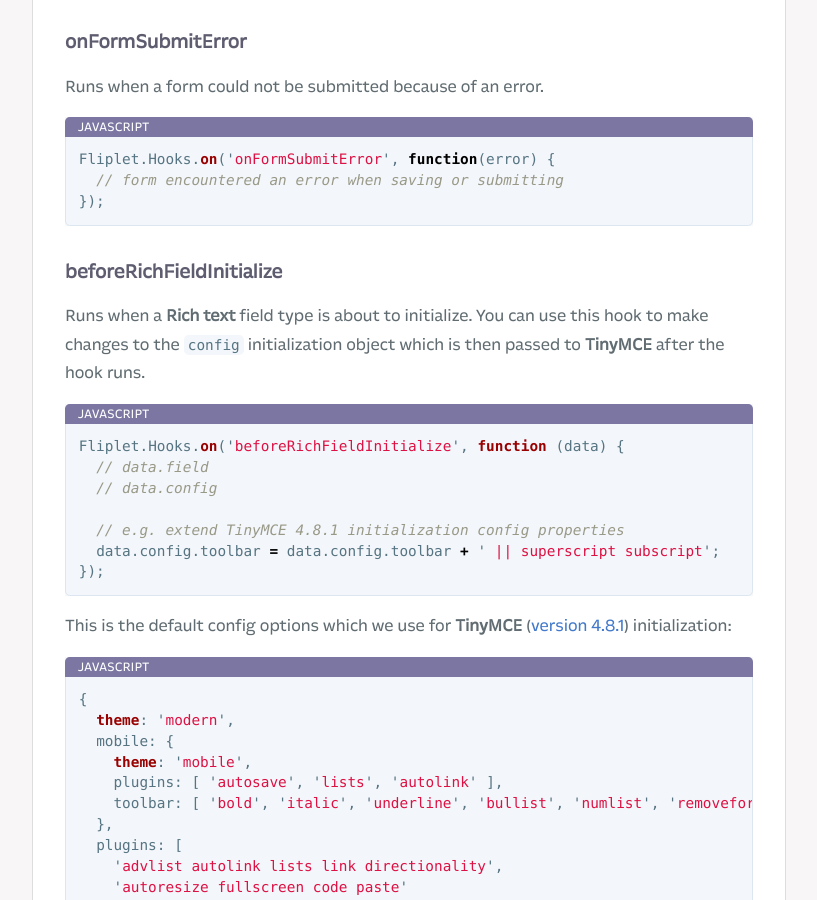
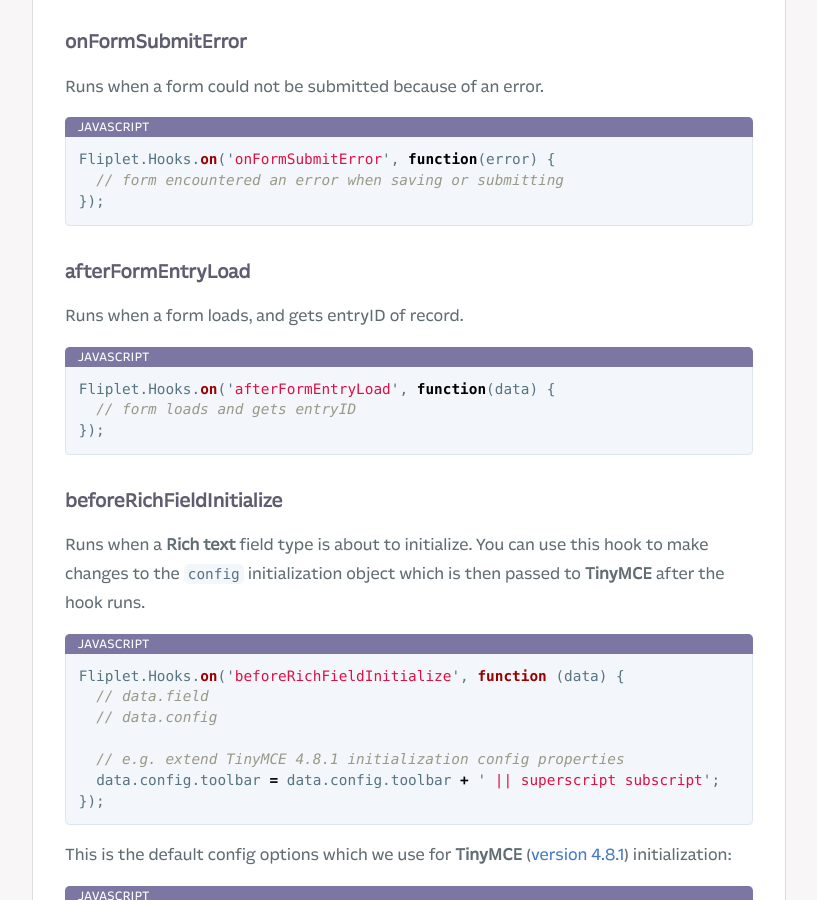
Before and after one commit to Fliplet/fliplet-cli, a Jekyll site: the page built from docs/API/components/form-builder.md, in a window 1280 px wide and 900 px high, scrolled down 10871 px. Shown: the whole window, without its empty margins (254-1071 px from the left). Built offline with Jekyll 4.4.1, drawn with Linux system fonts in a browser that asks for light colours; nearby versions of some CDN libraries; our own code applies the rules of GitHub Pages for plain Markdown files; library files that are not in the unit come from our copies; comment, search, counter and statistics services are not loaded; a style sheet for code colours, icons or effects is not loaded.

Commit message:
Update form-builder.md

````diff
--- a/docs/API/components/form-builder.md
+++ b/docs/API/components/form-builder.md
@@ -460,6 +460,15 @@ Fliplet.Hooks.on('onFormSubmitError', function(error) {
 });
 ```
 
+### afterFormEntryLoad
+
+Runs when a form loads, and gets entryID of record.
+
+```js
+Fliplet.Hooks.on('afterFormEntryLoad', function(data) {
+  // form loads and gets entryID
+});
+```
 ### beforeRichFieldInitialize
 
 Runs when a **Rich text** field type is about to initialize. You can use this hook to make changes to the `config` initialization object which is then passed to **TinyMCE** after the hook runs.
````
